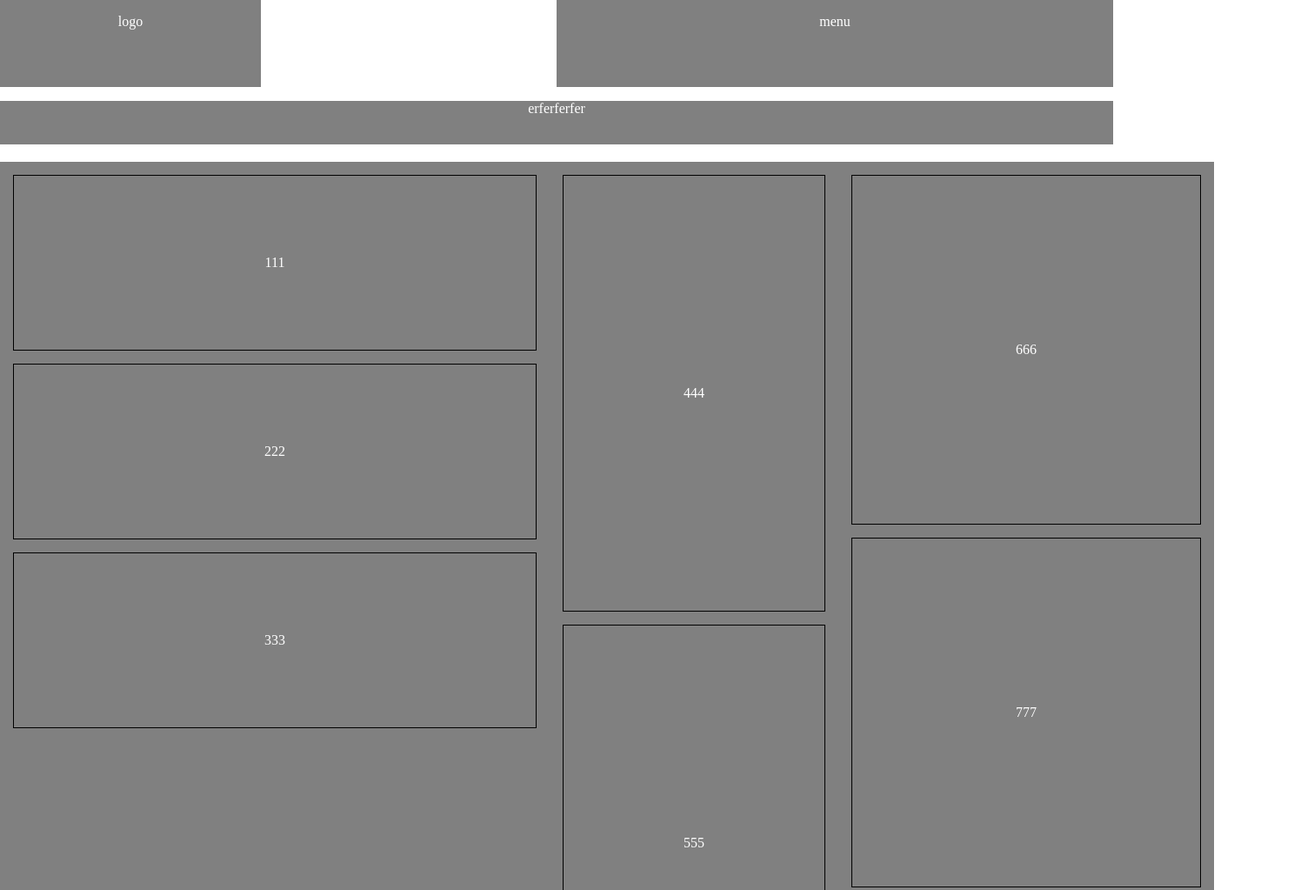
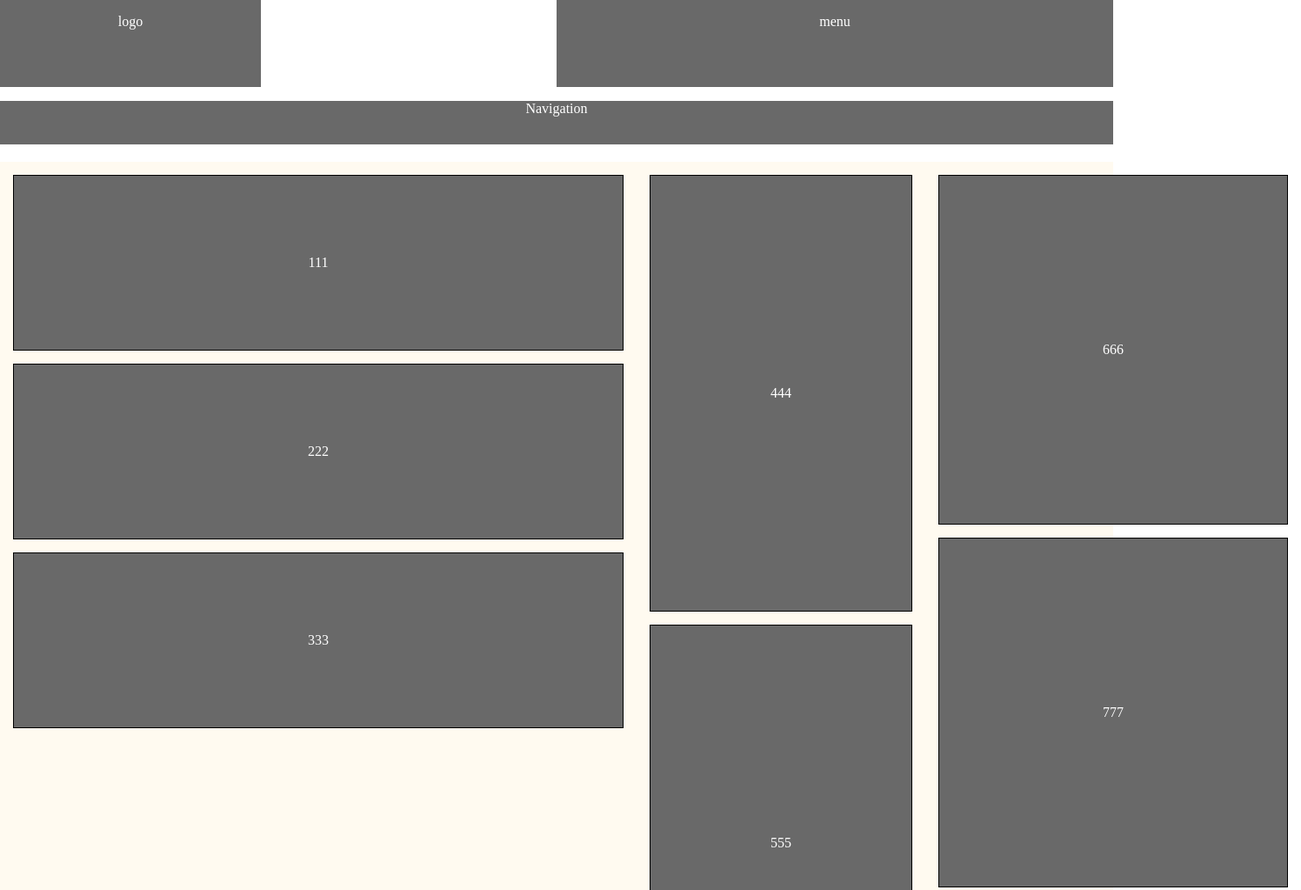
Before and after one commit to Bogdan-Lishchynskiy/html-css, a plain HTML site: page index.html in a window 1280 px wide. Shown: the top 1023 px of the page at 87% size, 1496 px wide, since content can reach past the window. Drawn offline with Linux system fonts and the light colour scheme.

Commit message:
fixed background color

```diff
--- a/index.html
+++ b/index.html
@@ -21,7 +21,7 @@
     </header>
 
     <div class="info">
-        <p> erferferfer</p>
+        <p>Navigation</p>
     </div>
     <main>
         <div class="container">
@@ -56,12 +56,8 @@
                 </div>
             </div>
         </div>
-
-
-
     </main>
     <footer class="footer">Footer: Fixed height</footer>
-
 
 
 </body>
--- a/style/style.css
+++ b/style/style.css
@@ -2,15 +2,16 @@ html,
 body {
     padding: 0;
     margin: 0;
+
 }
 
 body {
     background-color: White;
 }
 
-div {
+/* div {
     background-color: grey;
-}
+} */
 
 p {
     color: white;
@@ -27,6 +28,7 @@ header{
 
     width: 50%;
     height: 100px;
+    background-color: dimgrey;
 }
 
 .logo {
@@ -34,12 +36,16 @@ header{
 
     width: 300px;
     height: 100px;
+    background-color: dimgrey;
 
 }
 
-.info{
+.info {
+
     height: 50px;
     margin-bottom: 20px;
+    background-color: dimgrey;
+
 }
 
 
@@ -55,9 +61,10 @@ header{
     justify-content: center;
     align-items: center;
     height: 200px;
-    width:600px;
+    width:700px;
     border:1px solid black;
     margin: 15px;
+    background-color: dimgrey;
 }
 
 .second_sect{
@@ -71,6 +78,7 @@ header{
     width:300px;
     border:1px solid black;
     margin: 15px;
+    background-color: dimgrey;
 }
 .third_sect{
     display: flex;
@@ -83,18 +91,17 @@ header{
     width:400px;
     border:1px solid black;
     margin: 15px;
+    background-color: dimgrey;
 }
 .wrap1{
-   width: 50%;
-    justify-content: space-around;
+
+
 }
 .wrap2{
-    width:24%;
-    justify-content: space-around;
+
 }
 .wrap3{
-    width:25%;
-    justify-content: space-around;
+
 }
 
 
@@ -103,4 +110,5 @@ header{
     height: 50px;
     background: #666;
     color: #fff;
+    text-align: center;
   }
```
